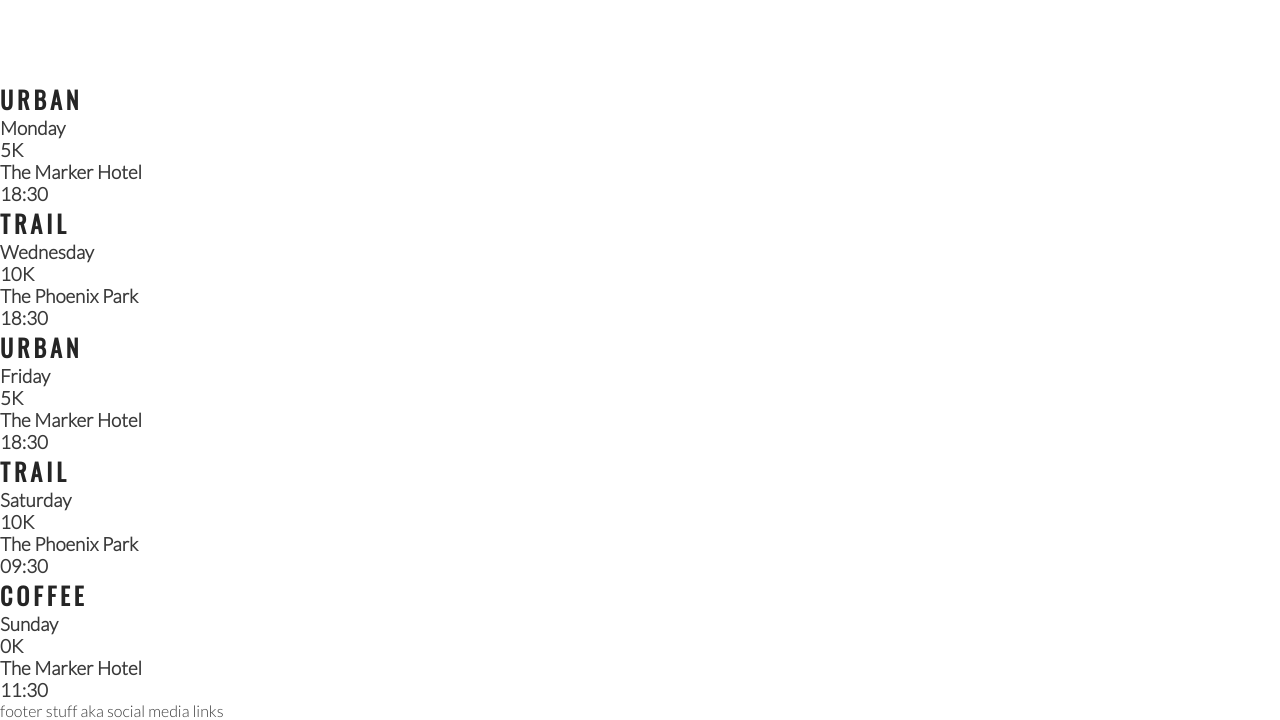
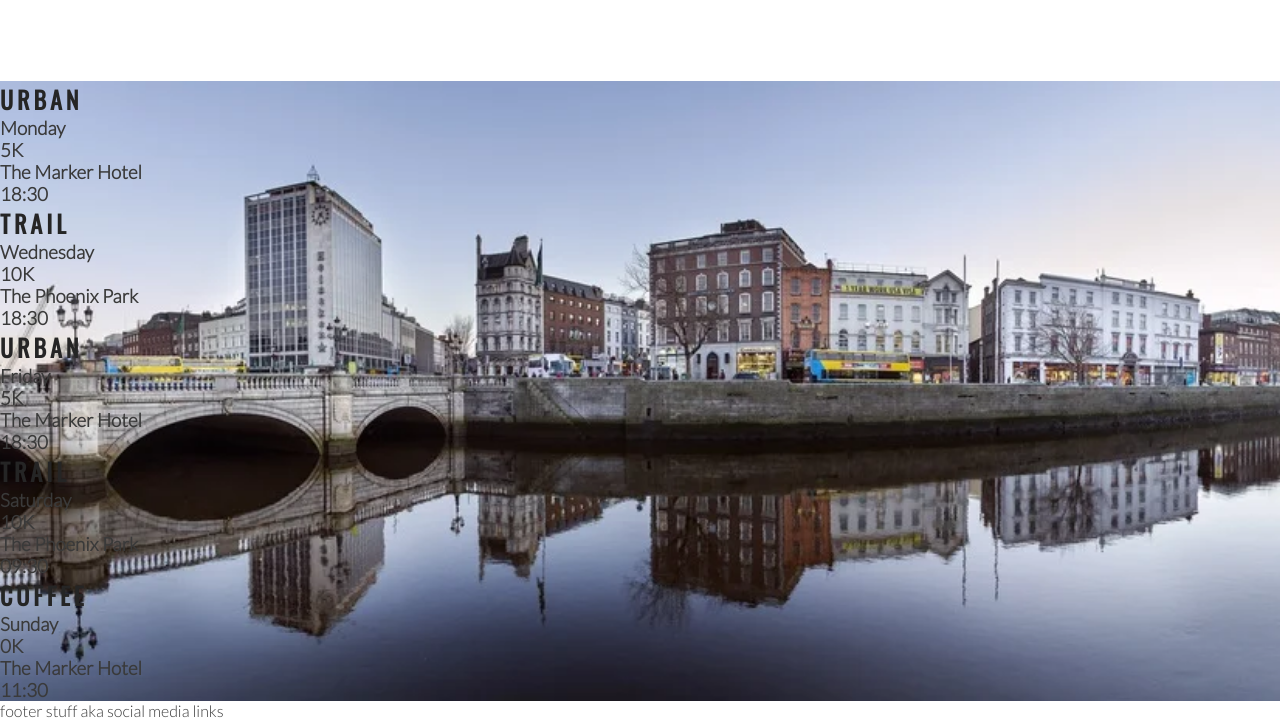
Before and after one commit to jurba1997/love-running, a plain HTML site: page index.html in a window 1280 px wide. Shown: the part 1214-1934 px from the top of the page. Drawn offline with nearby package versions, Linux system fonts and the light colour scheme.

Commit message:
add background image for meetup times

```diff
--- a/assets/css/style.css
+++ b/assets/css/style.css
@@ -185,3 +185,14 @@ hr{
     height: 100%;
     border-radius: 50%;
 }
+
+/* meetup times*/
+
+#times{
+    background-image: url(../images/dublin-city.webp);
+    background-repeat: no-repeat;
+    background-size: cover;
+    background-position: center;
+    width: 100%;
+    overflow: hidden;
+}
--- a/index.html
+++ b/index.html
@@ -73,7 +73,8 @@
             </div>
         </div>
     </section>
-    <section>
+
+    <section id="times">
         <div>
             <h2>Urban</h2>
             <h3>Monday</h3>
```
Also changed, not shown: assets/images/dublin-city.webp (added).
